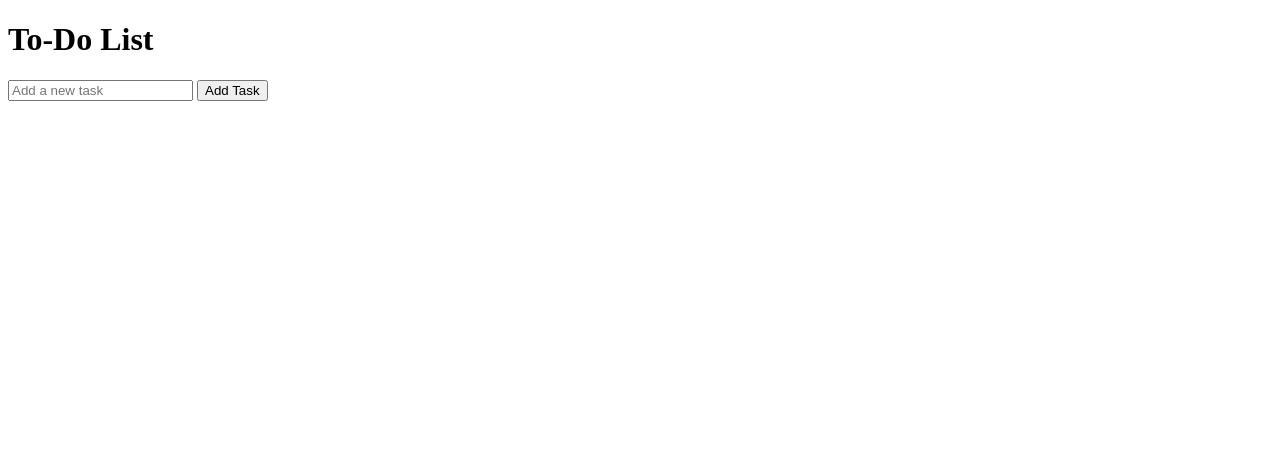
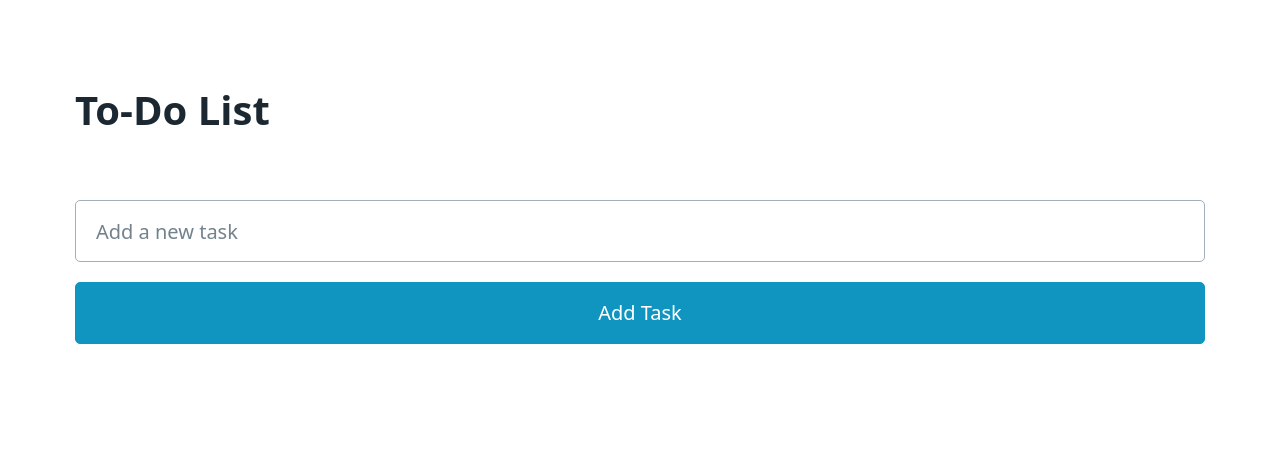
Before and after one commit to JohannesSchulz97/ToDo-List, a plain HTML site: page static/index.html in a window 1280 px wide. Drawn offline with nearby package versions, Linux system fonts and the light colour scheme; no server answers.

Commit message:
documentation

```diff
--- a/static/index.html
+++ b/static/index.html
@@ -3,6 +3,8 @@
 <head>
     <meta charset="UTF-8">
     <meta name="viewport" content="width=device-width, initial-scale=1.0">
+    <link rel="stylesheet" href="https://unpkg.com/@picocss/pico@1.5.7/css/pico.min.css">
+    <meta http-equiv="X-UA-Compatible" content="ie=edge">
     <title>To-Do List</title>
     <style>
         #task-list {
@@ -12,6 +14,7 @@
     </style>
 </head>
 <body>
+    <main class="container">
         <h1>To-Do List</h1>
         <input type="text" id="task-input" placeholder="Add a new task">
         <button onclick="addTask()">Add Task</button>
@@ -68,5 +71,9 @@
             }
             fetchTasks();
         </script>
+
+
+    </main>
+
 </body>
 </html>
```
Also changed, not shown: 2 other files. Lines whose indentation alone changed are shown as unchanged.
